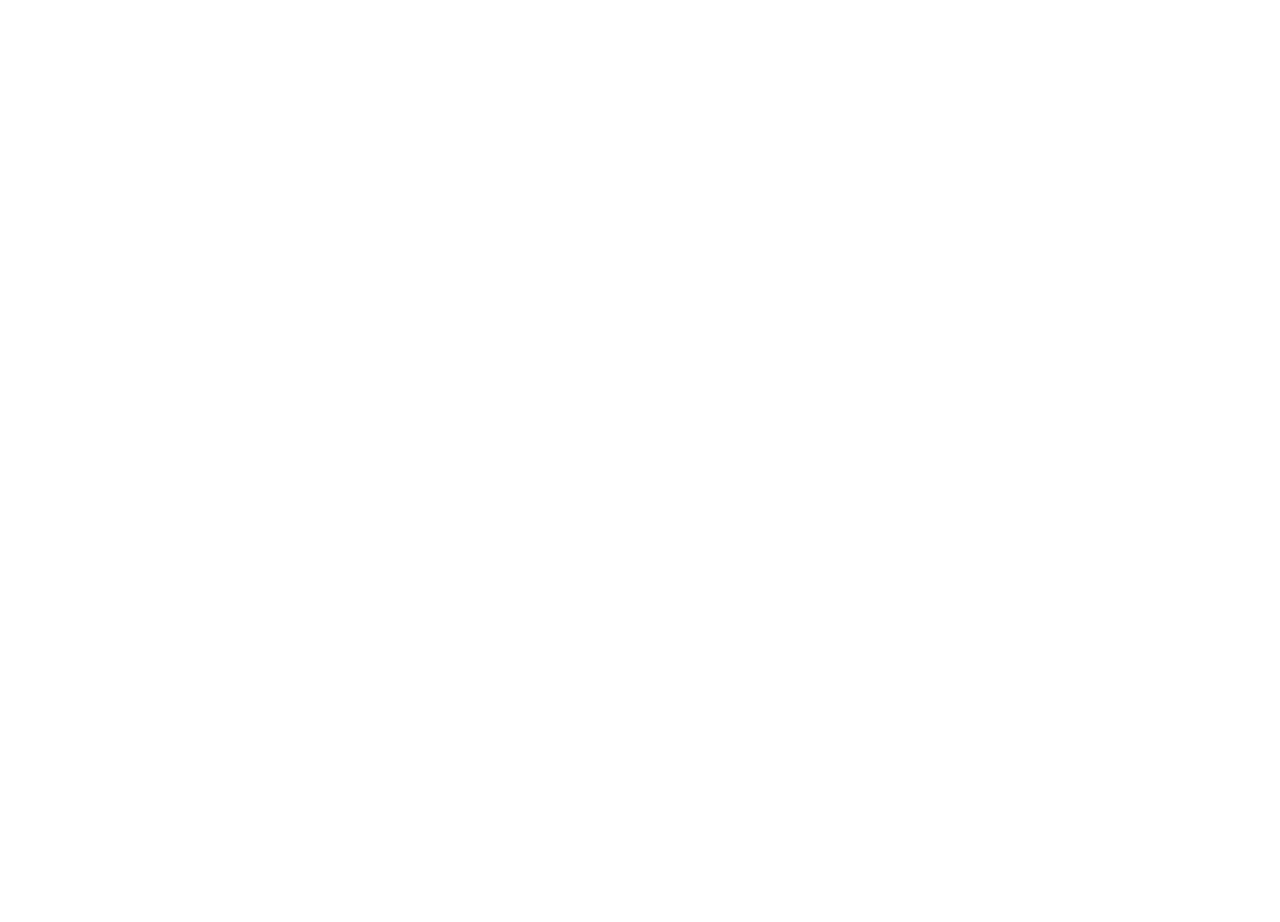
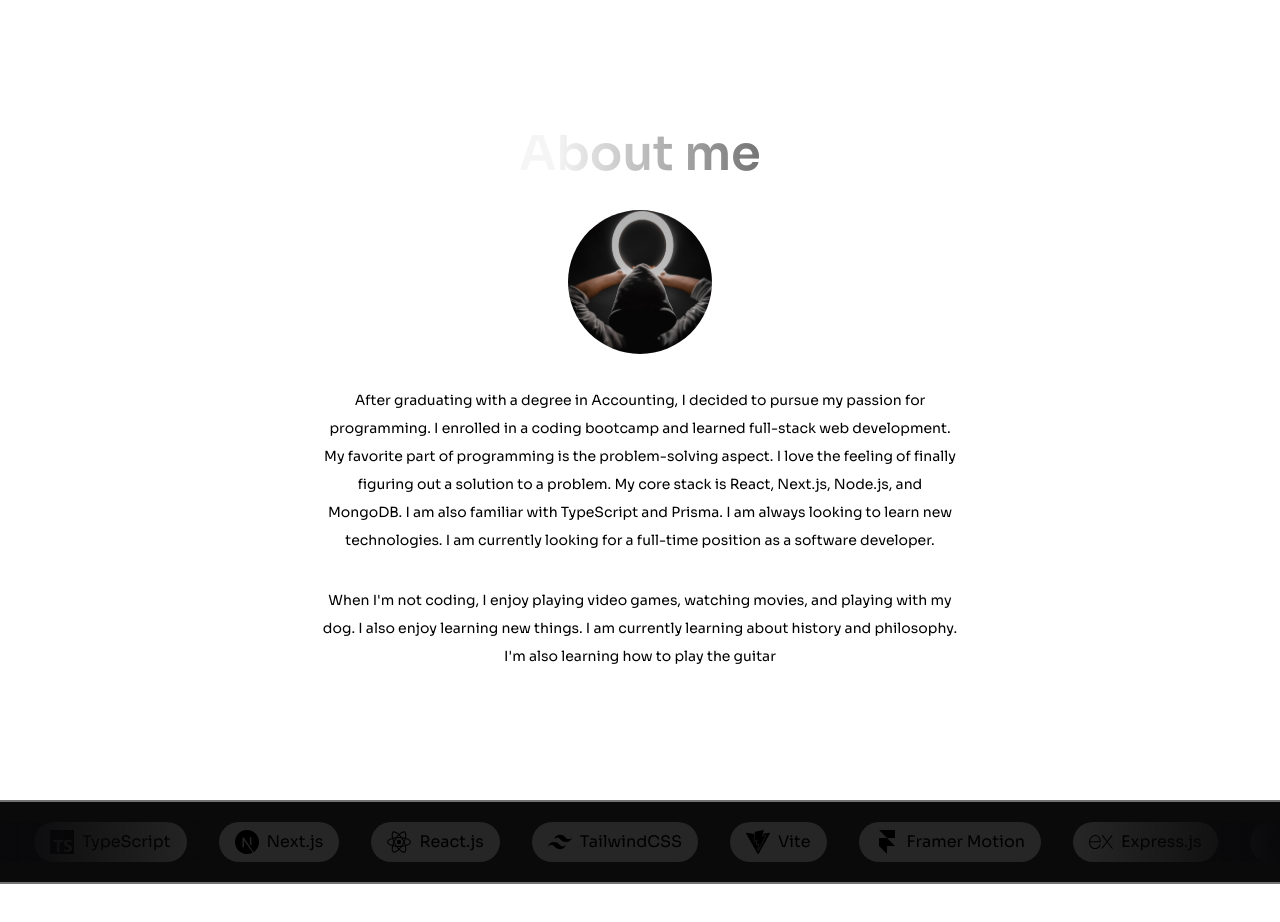
Before and after one commit to satriabahari/portfolio, a Next.js app: page / in a window 1280 px wide. Shown: the part 800-1722 px from the top of the page. Before the commit the page ends 800 px from the top, so only its background shows below. Built offline with nearby package versions, Linux system fonts and the light colour scheme.

Commit message:
add HomePage

```diff
--- a/app/page.tsx
+++ b/app/page.tsx
@@ -1,11 +1,15 @@
 import Container from "@/components/Container";
+import About from "@/components/about";
 import Home from "@/components/home";
+import Skills from "@/components/skills";
 
 export default function HomePage() {
   return (
     <main>
       <Container>
         <Home />
+        <About/>
+        <Skills/>
       </Container>
     </main>
   );
```
